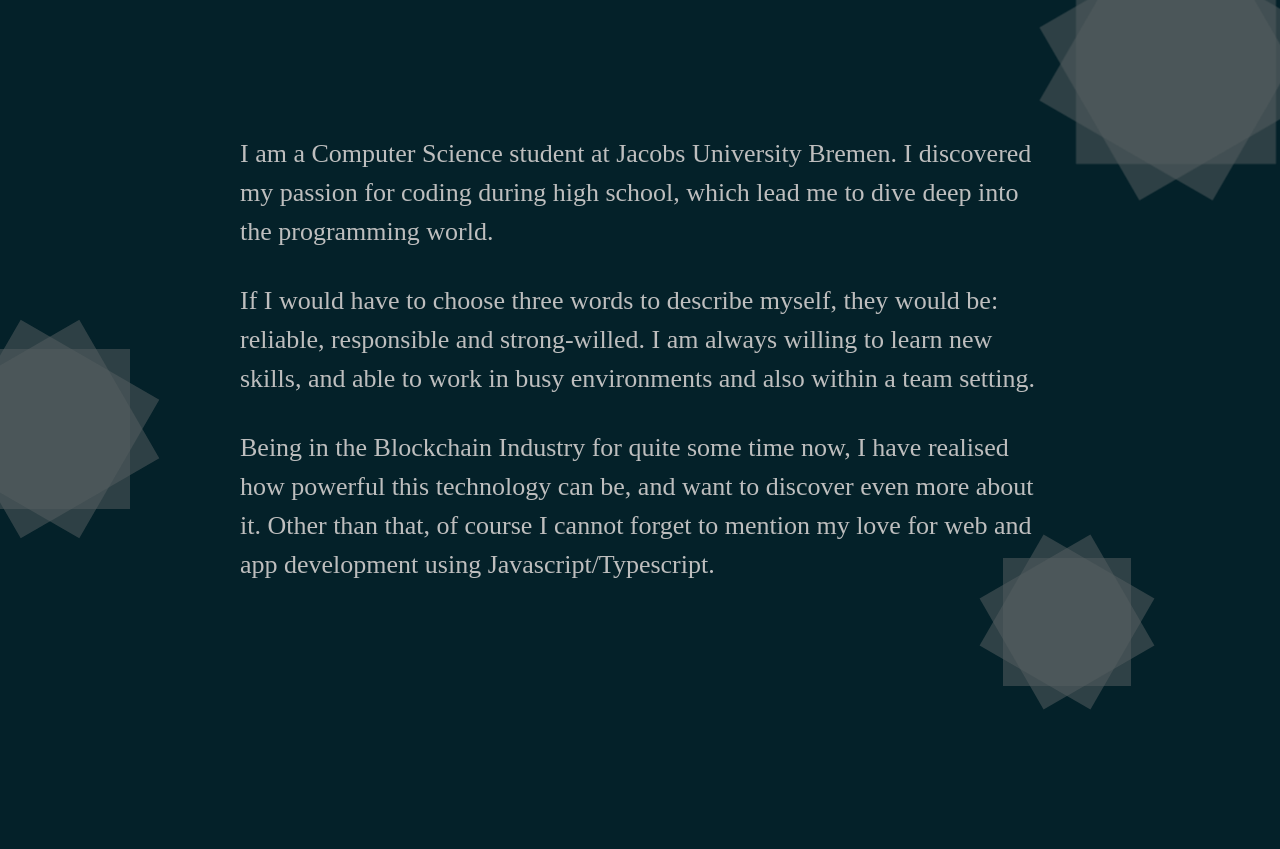
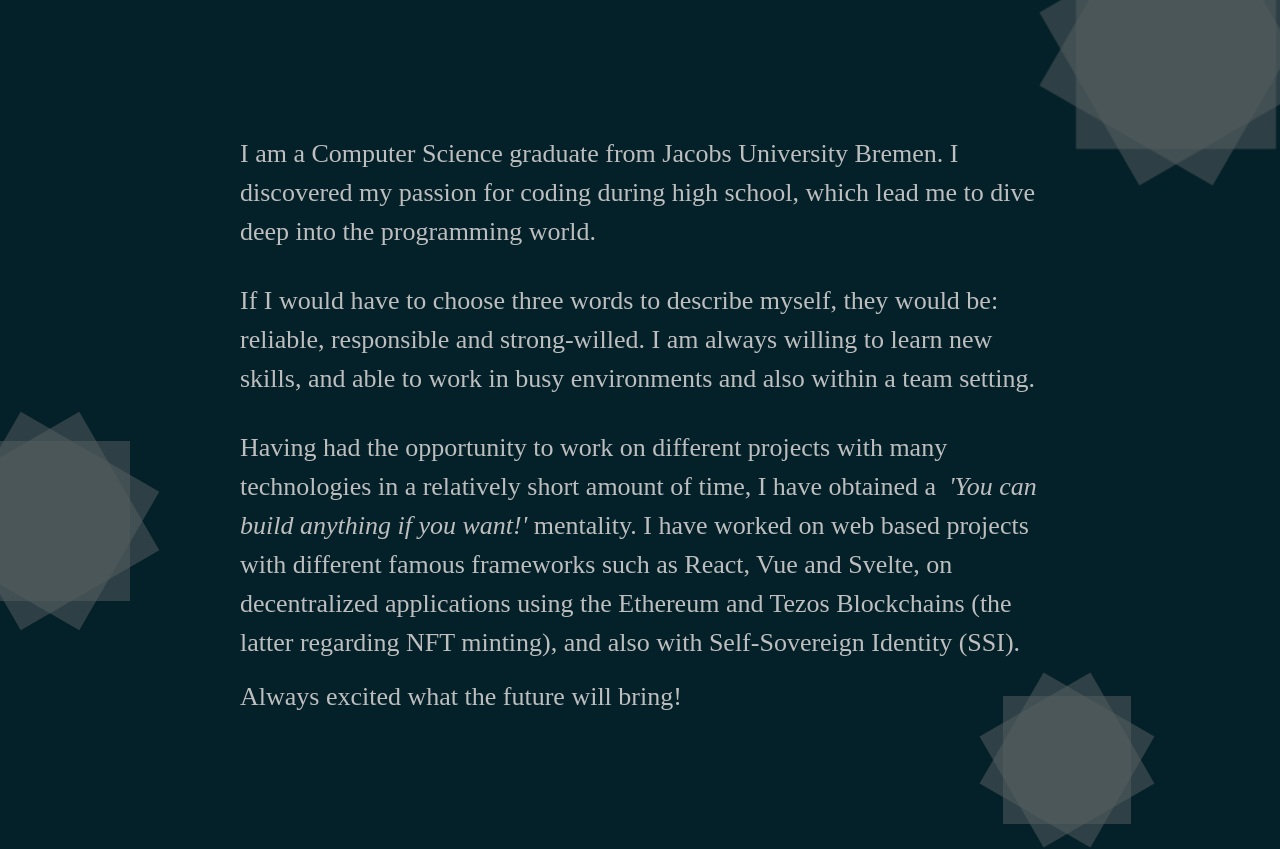
Before and after one commit to JovanShandro/jovanshandro.com, a Next.js app: page / in a window 1280 px wide. Shown: the part 1063-1912 px from the top of the page. Built offline with nearby package versions, Linux system fonts and the light colour scheme; some icons are missing.

Commit message:
Update about and skills sections

```diff
--- a/src/lib/skills.ts
+++ b/src/lib/skills.ts
@@ -2,10 +2,12 @@
   "HTML",
   "CSS",
   "Javascript",
+  "Typescript",
   "React.js",
   "React Native",
   "Node.js",
   "Vue.js",
+  "Svelte",
   "Ionic",
   "Firebase",
   "Pouchdb",
--- a/src/sections/About.tsx
+++ b/src/sections/About.tsx
@@ -1,14 +1,14 @@
 import React from "react";
 
-const AboutSection = () => {
+const AboutSection: React.FC = () => {
   return (
     <div className="wrapper about" id="about">
       <h1>About Me</h1>
       <div className="about-me-info">
         <p>
-          I am a Computer Science student at Jacobs University
-          Bremen. I discovered my passion for coding during high school, which
-          lead me to dive deep into the programming world.
+          I am a Computer Science graduate from Jacobs University Bremen. I
+          discovered my passion for coding during high school, which lead me to
+          dive deep into the programming world.
         </p>
         <p>
           If I would have to choose three words to describe myself, they would
@@ -17,11 +17,16 @@
           within a team setting.
         </p>
         <p>
-          Being in the Blockchain Industry for quite some time now, I have
-          realised how powerful this technology can be, and want to discover
-          even more about it. Other than that, of course I cannot forget to
-          mention my love for web and app development using Javascript/Typescript.
+          Having had the opportunity to work on different projects with many
+          technologies in a relatively short amount of time, I have obtained a
+          &nbsp;<em>'You can build anything if you want!'</em> mentality. I have
+          worked on web based projects with different famous frameworks such as
+          React, Vue and Svelte, on decentralized applications using the
+          Ethereum and Tezos Blockchains (the latter regarding NFT minting), and
+          also with Self-Sovereign Identity (SSI).
         </p>
+        <br />
+        <p>Always excited what the future will bring!</p>
         <div className="right-corner">
           <div className="star"></div>
         </div>
```
Also changed, not shown: tsconfig.json (+11 -3 lines).
